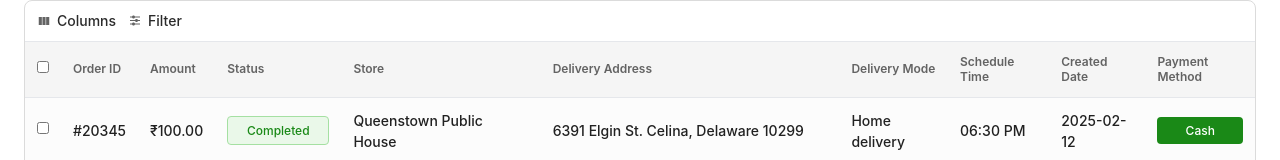
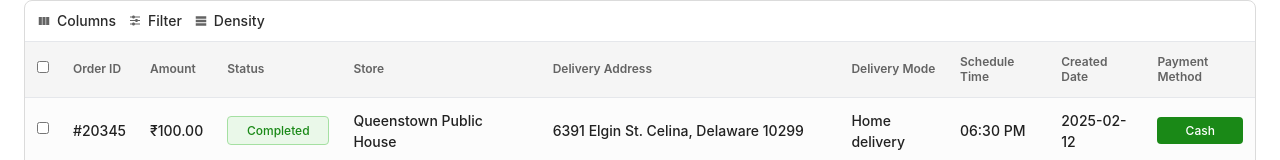
Before and after one commit to prabhakarikonicit/dhaam-order-app-ui, a React app: page / in a window 1280 px wide. Shown: the top 160 px of the page. Built offline with nearby package versions, Linux system fonts and the light colour scheme.

Commit message:
add Density icon

```diff
--- /dev/null
+++ b/src/localComponents/common/hooks/useMobileView.tsx
@@ -0,0 +1,20 @@
+import React, {useEffect, useState} from 'react'
+// Mobile view detection hook
+const useMobileView = () => {
+    const [isMobile, setIsMobile] = useState(false);
+
+    useEffect(() => {
+      const checkMobile = () => {
+        setIsMobile(window.innerWidth < 500);
+      };
+
+      checkMobile();
+      window.addEventListener("resize", checkMobile);
+
+      return () => window.removeEventListener("resize", checkMobile);
+    }, []);
+
+    return isMobile;
+  };
+
+  export default useMobileView;
--- a/src/localComponents/common/tableTemplate.tsx
+++ b/src/localComponents/common/tableTemplate.tsx
@@ -1,17 +1,20 @@
 import React, { useState, useEffect, useRef } from "react";
 import { TableColumns, Order, TableData, Filter } from "../../types";
+import useMobileView from "./hooks/useMobileView";
 const TableTemplate = ({
   tableColumns,
   tableData,
   hideToolbar = false,
   showActionColumn = false,
   enableDateFilters = false,
+  densityFirst = false, // Default to false for backward compatibility
 }: {
   tableColumns: TableColumns[];
   tableData: TableData[];
   hideToolbar?: boolean;
   showActionColumn?: boolean;
   enableDateFilters?: boolean;
+  densityFirst?: boolean;
 }) => {
   const [filteredData, setFilteredData] = useState<TableData[]>([]);
 
@@ -27,6 +30,9 @@ const TableTemplate = ({
   const [density, setDensity] = useState<
     "compact" | "standard" | "comfortable"
   >("standard");
+  const [showDensityMenu, setShowDensityMenu] = useState(false);
+   // Check if we're on mobile
+   const isMobile = useMobileView();
   const [showColumnMenu, setShowColumnMenu] = useState(false);
   const [showFilterMenu, setShowFilterMenu] = useState(false);
   const [appliedFilter, setAppliedFilter] = useState<{
@@ -42,6 +48,7 @@ const TableTemplate = ({
   // Refs for handling outside clicks
   const columnMenuRef = useRef<HTMLDivElement>(null);
   const filterMenuRef = useRef<HTMLDivElement>(null);
+  const densityMenuRef = useRef<HTMLDivElement>(null);
 
   // Sample data initialization with createdDate field
   useEffect(() => {
@@ -67,12 +74,12 @@ const TableTemplate = ({
       ) {
         setShowFilterMenu(false);
       }
-      // if (
-      //   densityMenuRef.current &&
-      //   !densityMenuRef.current.contains(event.target as Node)
-      // ) {
-      //   setShowDensityMenu(false);
-      // }
+      if (
+        densityMenuRef.current &&
+        !densityMenuRef.current.contains(event.target as Node)
+      ) {
+        setShowDensityMenu(false);
+      }
       // if (
       //   datePickerRef.current &&
       //   !datePickerRef.current.contains(event.target as Node)
@@ -169,18 +176,18 @@ const TableTemplate = ({
   };
 
   // Handle field selection for filters
-  const handleFilterFieldChange = (field: string) => {
-    setAppliedFilter(field);
-    const selectedColumn = tableColumns.find((col) => col.field === field);
-    setAppliedFilterType(selectedColumn?.type || "text");
+  // const handleFilterFieldChange = (field: string) => {
+  //   setAppliedFilter(field);
+  //   const selectedColumn = tableColumns.find((col) => col.field === field);
+  //   setAppliedFilterType(selectedColumn?.type || "text");
 
-    // Reset date-specific states when changing fields
-    if (selectedColumn?.type !== "date") {
-      setDateOperator("equals");
-      setStartDate("");
-      setEndDate("");
-    }
-  };
+  //   // Reset date-specific states when changing fields
+  //   if (selectedColumn?.type !== "date") {
+  //     setDateOperator("equals");
+  //     setStartDate("");
+  //     setEndDate("");
+  //   }
+  // };
 
   const handleFilterValueChange = (value: string) => {
     if (appliedFilter && Object.keys(appliedFilter).length > 0) {
@@ -280,6 +287,86 @@ const TableTemplate = ({
     } else {
       setSelectedRows([]);
     }
+  };
+
+  // Render density button
+  const renderDensityButton = () => {
+
+    return (
+      <div className="relative">
+        <button
+          className="flex items-center gap-2 text-[14px] font-inter font-[500] text-textHeading"
+          onClick={() => setShowDensityMenu(!showDensityMenu)}
+        >
+          <svg
+            xmlns="http://www.w3.org/2000/svg"
+            width="14"
+            height="14"
+            viewBox="0 0 14 14"
+            fill="none"
+          >
+            <path
+              d="M12.25 4.66659H1.75V2.33325H12.25V4.66659ZM12.25 5.83325H1.75V8.16659H12.25V5.83325ZM12.25 9.33325H1.75V11.6666H12.25V9.33325Z"
+              fill="#636363"
+            />
+          </svg>
+          {!isMobile && (
+            <span className="text-[14px] font-inter font-[500] text-textHeading">
+              Density
+            </span>
+          )}
+        </button>
+
+        {showDensityMenu && (
+          <div
+            className="absolute z-10 mt-2 w-40 origin-top-left rounded-md bg-white shadow-lg ring-1 ring-black/5 focus:outline-none"
+            ref={densityMenuRef}
+          >
+            <div className="py-1">
+              <button
+                className={`block w-full text-left px-4 py-2 text-[12px] font-inter font-[500] text-textHeading ${
+                  density === "comfortable"
+                    ? "bg-gray-100"
+                    : ""
+                }`}
+                onClick={() => {
+                  setDensity("comfortable");
+                  setShowDensityMenu(false);
+                }}
+              >
+                Comfortable
+              </button>
+              <button
+                className={`block w-full text-left px-4 py-2 text-[12px] font-inter font-[500] text-textHeading ${
+                  density === "standard"
+                    ? "bg-gray-100"
+                    : ""
+                }`}
+                onClick={() => {
+                  setDensity("standard");
+                  setShowDensityMenu(false);
+                }}
+              >
+                Standard
+              </button>
+              <button
+                className={`block w-full text-left px-4 py-2 text-[12px] font-inter font-[500] text-textHeading ${
+                  density === "compact"
+                    ? "bg-gray-100"
+                    : ""
+                }`}
+                onClick={() => {
+                  setDensity("compact");
+                  setShowDensityMenu(false);
+                }}
+              >
+                Compact
+              </button>
+            </div>
+          </div>
+        )}
+      </div>
+    );
   };
 
   // const filterByDateRange = (
@@ -512,6 +599,8 @@ const TableTemplate = ({
                   </div>
                 )}
               </div>
+              {/* Render density button before export if densityFirst is true */}
+            {densityFirst && renderDensityButton()}
             </div>
           </div>
         )}
--- a/src/localComponents/orders.tsx
+++ b/src/localComponents/orders.tsx
@@ -363,7 +363,7 @@ const Orders = () => {
   };
   return (
   <>
-  <TableTemplate tableColumns={columns} tableData={orders} enableDateFilters={true}/>
+  <TableTemplate tableColumns={columns} tableData={orders} enableDateFilters={true} densityFirst={true}/>
   {isModalOpen &&
         (modalMode === "payment" ? (
           <CustomModal
```
